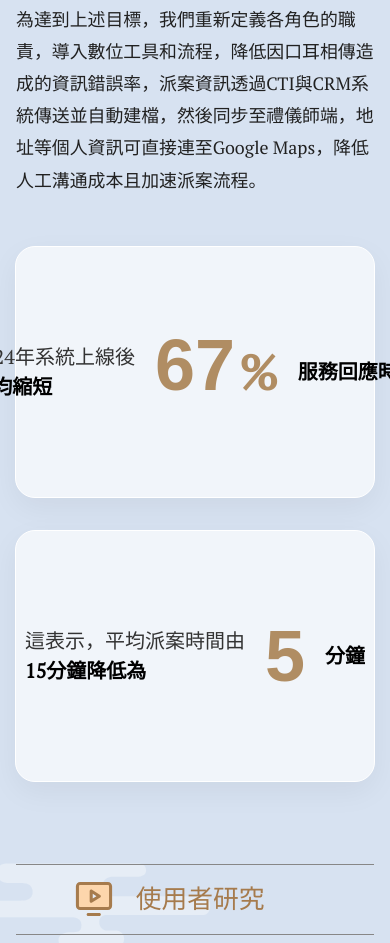
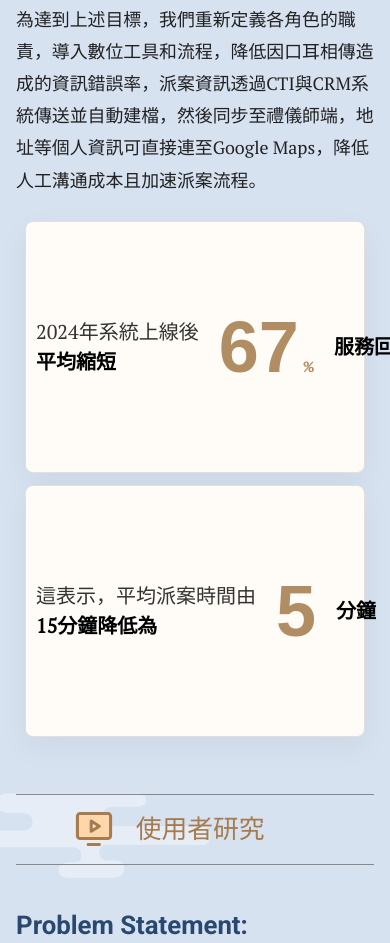
Before and after one commit to tingting19871117-spec/portfolio, a plain HTML site: page Ch-Dispatching.html in a window 390 px wide. Shown: the part 2586-3529 px from the top of the page. Drawn offline with nearby package versions, Linux system fonts and the light colour scheme; some packages are replaced by stand-ins of ours.

Commit message:
Add files via upload

```diff
--- a/css/style.css
+++ b/css/style.css
@@ -2291,3 +2291,65 @@ a.btn_Resume{
         gap: 15px;
     }
 }
+
+
+
+/* 外層容器 */
+.data-cards-container {
+    display: flex;
+    justify-content: space-between;
+    align-items: center; /* 讓三張卡片垂直居中對齊 */
+    gap: 12px;
+    width: 100%;
+    margin: 25px 0;
+}
+
+/* 單張卡片 */
+.data-card {
+    flex: 1;
+    background: #FFFBF6;
+    border: 1px solid #E0E0E0;
+    border-radius: 8px;
+    height: 90px;        /* 縮小高度，讓比例更精緻 */
+    padding: 0 10px;
+    display: flex;
+    align-items: center; /* 讓內容水平排開並垂直居中 */
+    justify-content: space-around;
+}
+
+/* 兩側斷行文字 */
+.card-side-text {
+    font-size: 13px;     /* 根據你的 html font-size 特性，若太小可調至 14px */
+    color: #666;
+    line-height: 1.2;    /* 縮小行高，讓斷行的字靠近一點 */
+    text-align: center;
+    min-width: 4em;      /* 確保有足夠空間換行 */
+}
+
+/* 中間大數字 */
+.card-main-number {
+    display: flex;
+    align-items: baseline;
+    color: #284870;
+    font-weight: bold;
+}
+
+.huge-number {
+    font-size: 30px;     /* 固定大小，避免撐爆 */
+    line-height: 1;
+}
+
+.unit {
+    font-size: 14px;
+}
+
+/* 手機版 RWD */
+@media screen and (max-width: 767px) {
+    .data-cards-container {
+        flex-direction: column;
+    }
+    .data-card {
+        width: 100%;
+        height: 80px;
+    }
+}
```
